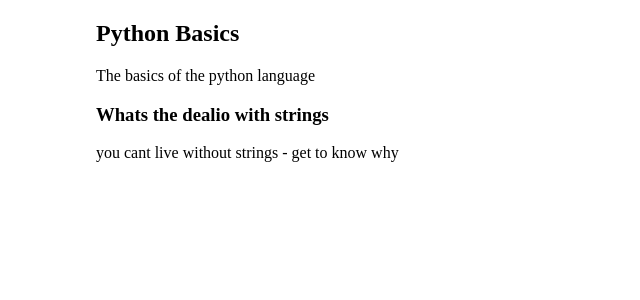
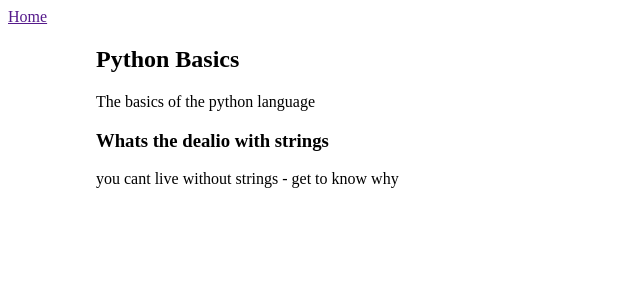
Before and after one commit to erottman/learning_site, a Django app: page /courses/1/ in a window 1280 px wide. Shown: the top 300 px of the page, without its empty margins (0-640 px from the left). Run offline with Django 3.2, Linux system fonts and the light colour scheme; data comes from the database, SQL or seed files in the repository.

Commit message:
issues with url feature

```diff
--- a/templates/layout.html
+++ b/templates/layout.html
@@ -7,6 +7,9 @@
     <link rel="stylesheet" href="{% static 'css/layout.css' %}">
   </head>
   <body>
+    <nav>
+      <a href="">Home</a>
+    </nav>
     <div class="site-container">
     {% block content %} {% endblock  %}
   </div>
```
